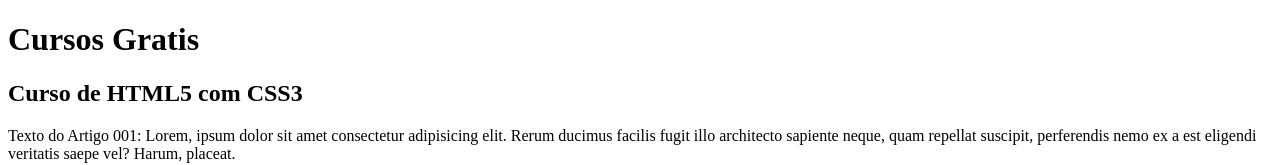
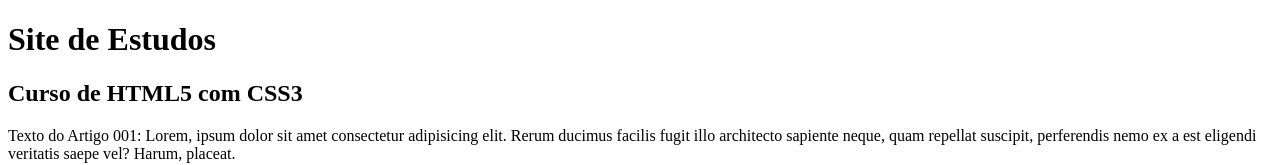
Before and after one commit to Arthurllt/projeto-site-branch, a plain HTML site: page index.html in a window 1280 px wide. Shown: the top 165 px of the page. Drawn offline with Linux system fonts and the light colour scheme.

Commit message:
alteração de titulo

```diff
--- a/index.html
+++ b/index.html
@@ -3,13 +3,13 @@
 <head>
     <meta charset="UTF-8">
     <meta name="viewport" content="width=device-width, initial-scale=1.0">
-    <title>Título do Site</title>
+    <title>Site de Estudos</title>
 </head>
 <body>
 
     <main>
         <header>
-            <h1>Cursos Gratis</h1>
+            <h1>Site de Estudos</h1>
         </header>
         <article>
             <h2> Curso de HTML5 com CSS3 </h2>
```
